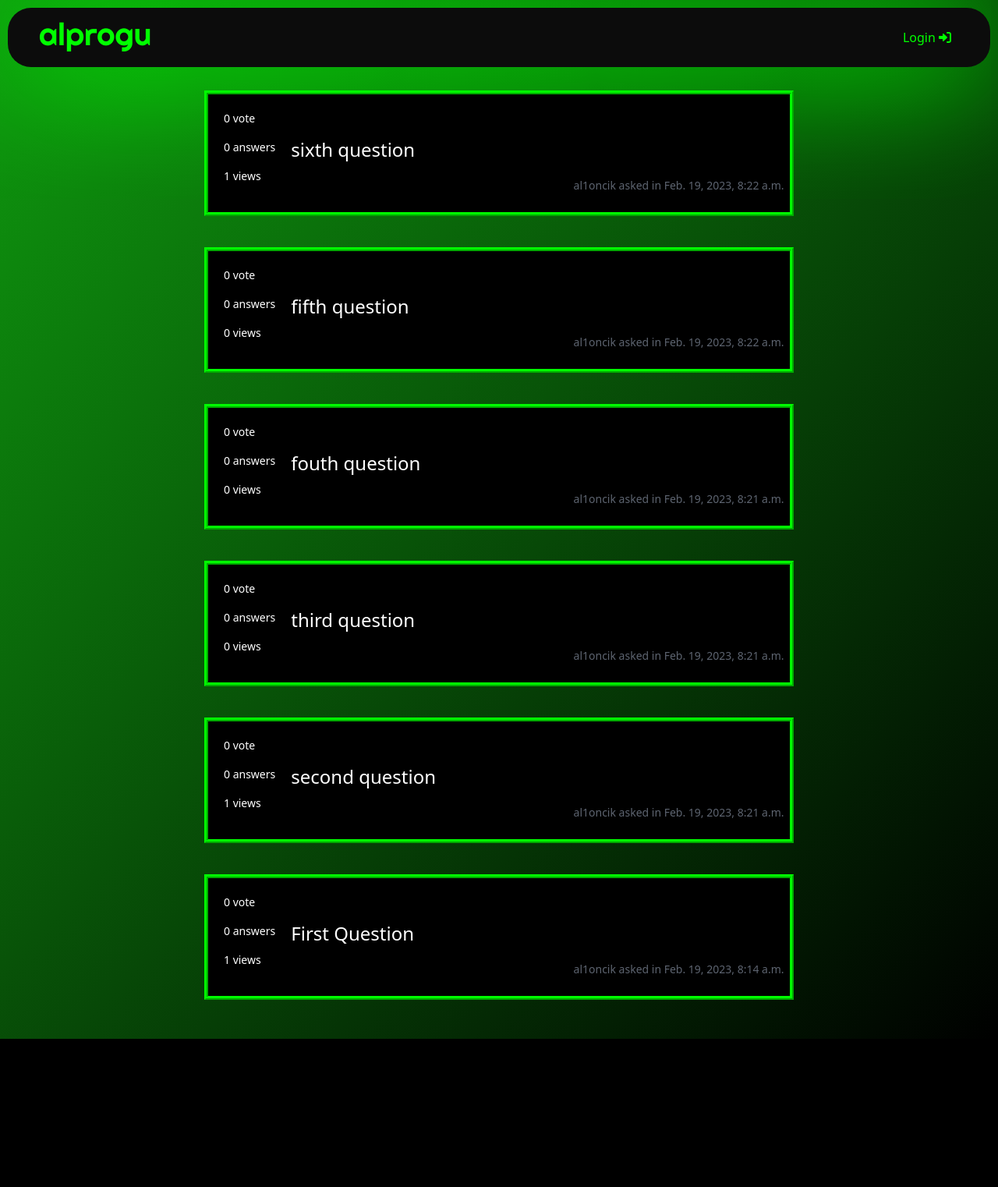
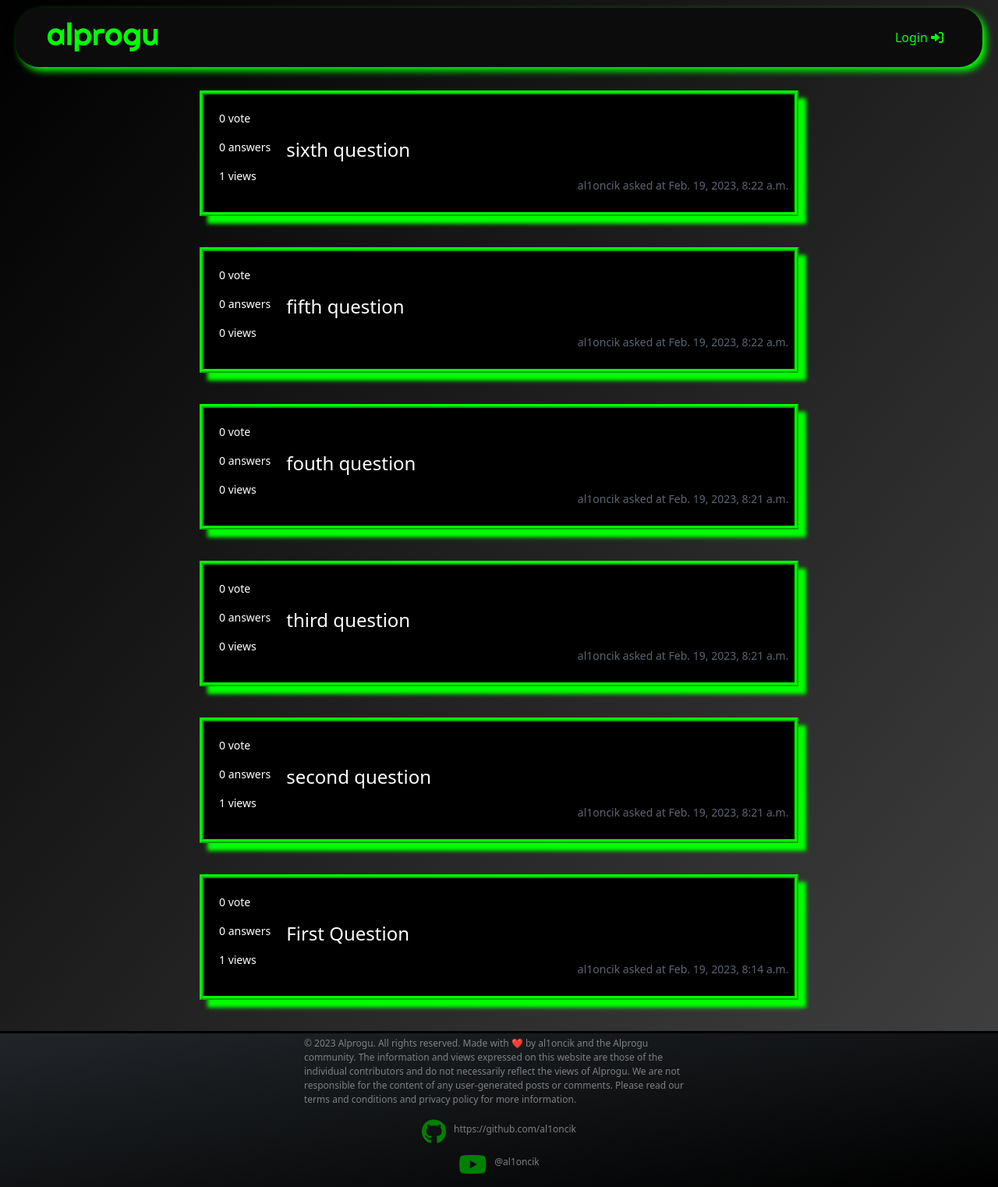
Before and after one commit to al1oncik/alprogu, a Django app: page / in a window 1280 px wide. Shown: the whole page at 78% size. Before the commit the page ends 1332 px from the top, so only its background shows below. Run offline with Django 4.2, Linux system fonts and the light colour scheme; data comes from the database, SQL or seed files in the repository; both versions use the stored data as it was after the commit.

Commit message:
created site footer and new grey gradient background

```diff
--- a/main/static/css/base.css
+++ b/main/static/css/base.css
@@ -4,8 +4,9 @@
 }
 
 body {
-    background-image: linear-gradient(to bottom right, #0f9b0f, #000000);
-    padding: 10px;
+    //background-image: linear-gradient(to bottom right, #0f9b0f, #000000);
+    background-image: linear-gradient(to bottom right, #000000, #434343);
+    padding: 10px 0 0 0;
 }
 
 .title {
@@ -20,8 +21,10 @@ body {
       align-items: center;
       padding: 10px 40px 10px 40px;
       border-radius: 30px;
-      box-shadow: 5px 5px 160px #00ff00;
+      box-shadow: 5px 5px 10px #00ff00;
       margin-bottom: 30px;
+      margin-left: 20px;
+      margin-right: 20px;
 }
 
 .navbar a {
@@ -34,18 +37,18 @@ body {
     text-decoration: underline;
 }
 
-.topics {
+main {
     display: flex;
     flex-direction: column;
     align-items: center;
 }
 
-.topics a {
+main a {
     text-decoration: none;
     color: white;
 }
 
-.topics h4:hover {
+main h4:hover {
     text-decoration: underline;
 }
 
@@ -60,6 +63,7 @@ body {
     border: 5px ridge #00ff00;
     padding: 20px;
     background-color: black;
+    box-shadow: 10px 10px 5px #00ff00;
 }
 
 .topic-block-creator {
@@ -148,3 +152,34 @@ body {
     background-color: black;
     color: #00ff00;
 }
+
+footer {
+    height: 200px;
+    background-image: linear-gradient(to bottom right, #212529, #000000);
+    display: flex;
+    flex-direction: column;
+    align-items: center;
+    justify-content: center;
+    border-top: 3px solid black;
+}
+
+footer p {
+    color: grey;
+    max-width: 500px;
+    font-size: 12px;
+}
+
+footer i {
+    font-size: 32px;
+    margin-bottom: 10px;
+}
+
+.link {
+    display: flex;
+    align-items: center;
+}
+
+.link i {
+    margin-right: 10px;
+    color: green;
+}
--- a/main/static/css/profile.css
+++ b/main/static/css/profile.css
@@ -2,6 +2,7 @@ body {
     background-color: black;
     margin-top: 20px;
     padding: 0 200px 0 200px;
+    background-image: linear-gradient(to bottom right, #000000, #434343);
 }
 
 .container {
@@ -10,6 +11,7 @@ body {
     padding: 100px;
     border-radius: 45px;
     box-shadow: 5px 5px 80px #00ff00;
+    background-color: black;
 }
 
 .user-info {
--- a/main/templates/main/base.html
+++ b/main/templates/main/base.html
@@ -35,7 +35,7 @@
                 {% endif %}
             </div>
         </div>
-        <div class="topics">
+        <main>
             {% for topic in topics %}
                     <div class="topic-block">
                         <div class="topic-block-metadata">
@@ -46,11 +46,32 @@
                         <a href="{% url 'questions:question' topic.id %}">
                            <h4>{{ topic.title }}</h4>
                         </a>
-                        <p class="topic-block-creator">{{ topic.creator }} asked in {{ topic.creation_date }}</p>
+                        <p class="topic-block-creator">{{ topic.creator }} asked at {{ topic.creation_date }}</p>
                     </div>
             {% endfor %}
-        </div>
-    <script src="{% static 'js/base.js' %}"></script>
-    <script src="https://cdn.jsdelivr.net/npm/bootstrap@5.3.0-alpha1/dist/js/bootstrap.bundle.min.js" integrity="sha384-w76AqPfDkMBDXo30jS1Sgez6pr3x5MlQ1ZAGC+nuZB+EYdgRZgiwxhTBTkF7CXvN" crossorigin="anonymous"></script>
+        </main>
+        <footer>
+            <p>
+                © 2023 Alprogu. All rights reserved. Made with ❤️ by al1oncik and the Alprogu community.
+                 The information and views expressed on this website are those of the individual contributors and
+                do not necessarily reflect the views of Alprogu. We are not responsible for the content of any
+                user-generated posts or comments. Please read our terms and conditions and privacy policy
+                for more information.
+            </p>
+            <div class="link">
+                <a href="https://github.com/al1oncik">
+                    <i class="fa-brands fa-github github-icon"></i>
+                </a>
+                <p>https://github.com/al1oncik</p>
+            </div>
+            <div class="link">
+                <a href="https://www.youtube.com/channel/UCAfrAfU7vN2fDPwgZfeaR2Q">
+                    <i class="fa-brands fa-youtube youtube-icon"></i>
+                </a>
+                <p>@al1oncik</p>
+            </div>
+        </footer>
+        <script src="{% static 'js/base.js' %}"></script>
+        <script src="https://cdn.jsdelivr.net/npm/bootstrap@5.3.0-alpha1/dist/js/bootstrap.bundle.min.js" integrity="sha384-w76AqPfDkMBDXo30jS1Sgez6pr3x5MlQ1ZAGC+nuZB+EYdgRZgiwxhTBTkF7CXvN" crossorigin="anonymous"></script>
     </body>
 </html>
```
Also changed, not shown: db.sqlite3 (added).
